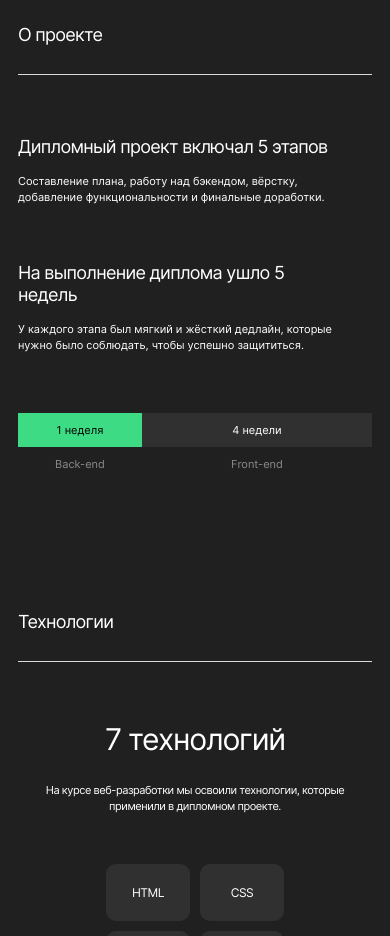
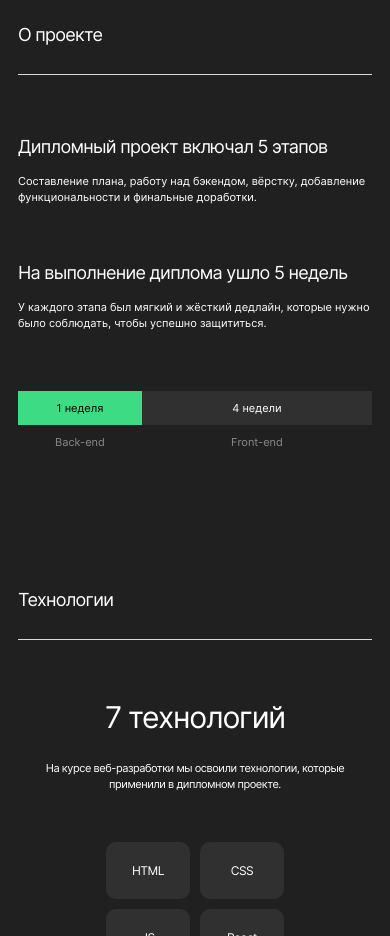
Before and after one commit to SaGe-Mage/movies-explorer-frontend, a React app: page / in a window 390 px wide. Shown: the part 980-1916 px from the top of the page. Built offline with nearby package versions, Linux system fonts and the light colour scheme.

Commit message:
fix about

```diff
--- a/src/components/Main/AboutProject/AboutProject.css
+++ b/src/components/Main/AboutProject/AboutProject.css
@@ -87,10 +87,6 @@
     margin-bottom: 93px;
   }
 
-  .about__card {
-    max-width: 319px;
-  }
-
   .about__paragraph {
     font-size: 12px;
     line-height: 18px;
```
